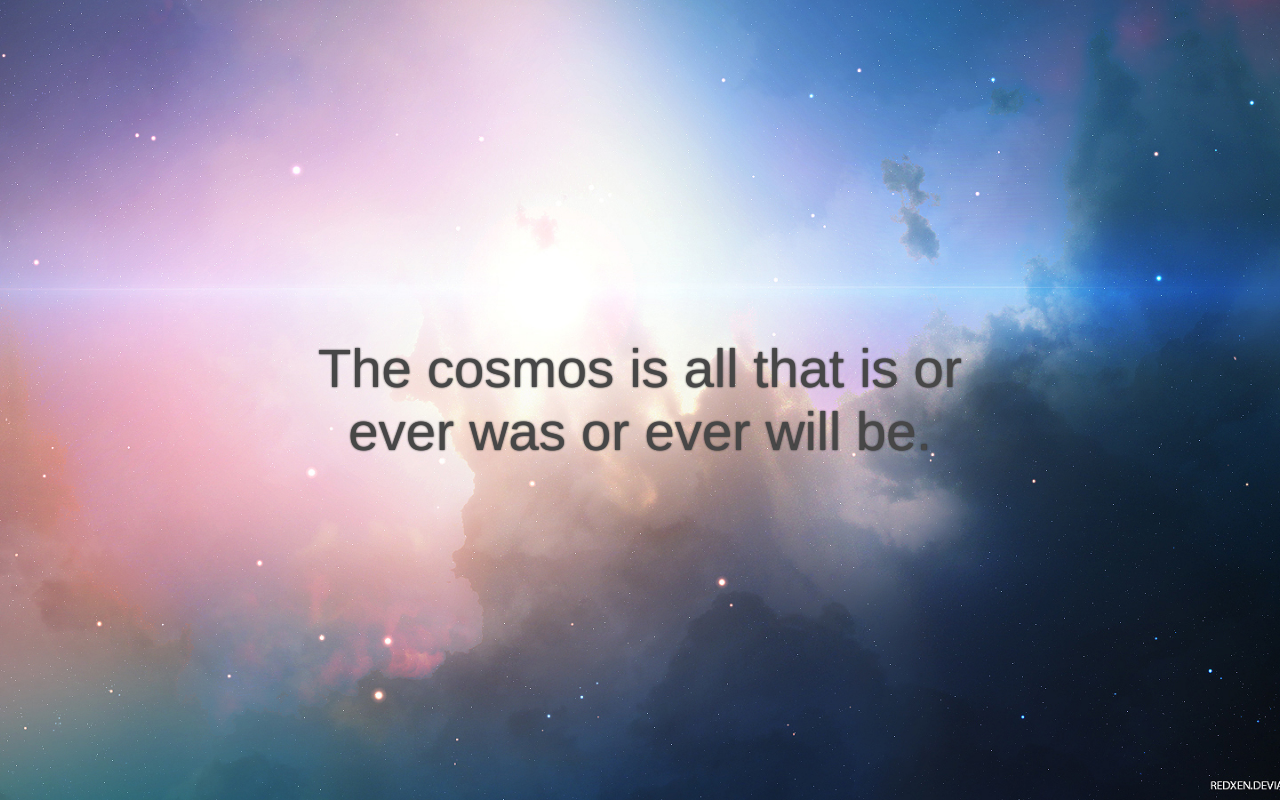
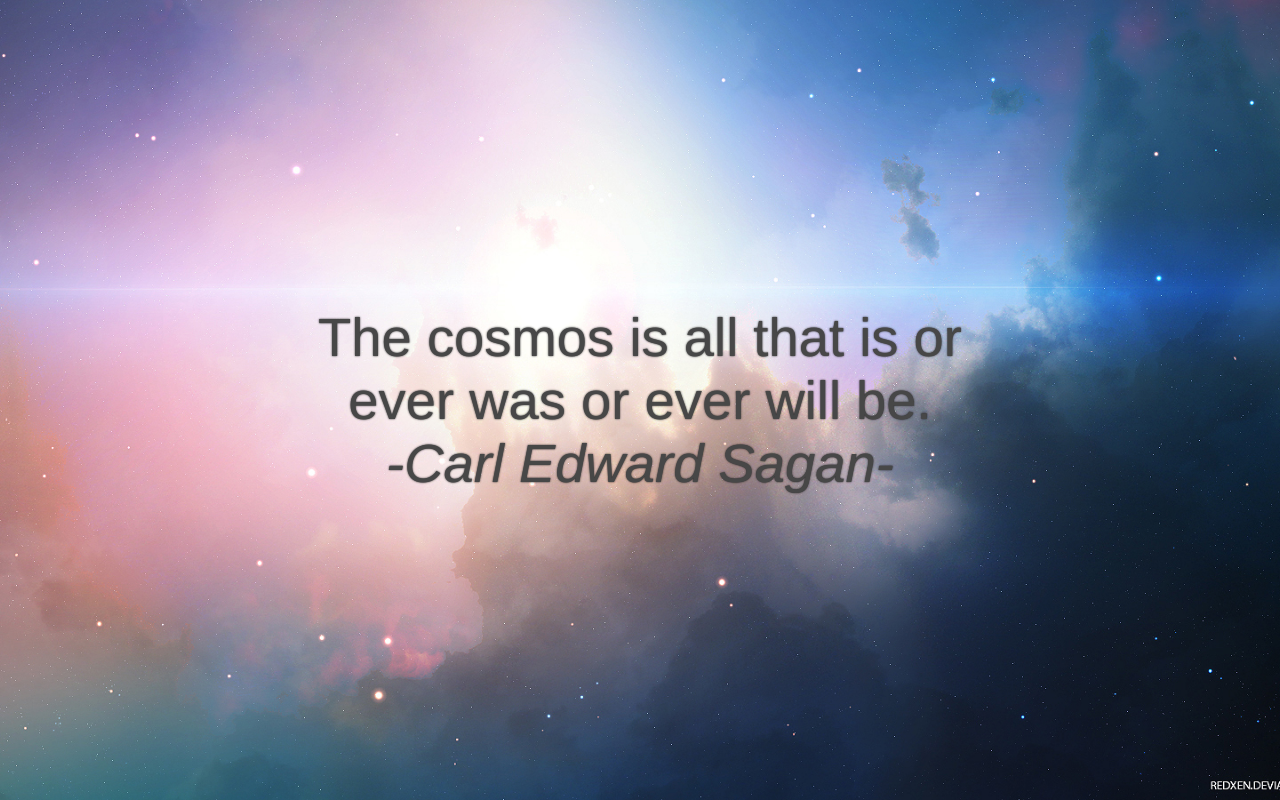
Before and after one commit to jorovipe97/hello-world, a website: page index.html in a window 1280 px wide. Drawn offline with Linux system fonts and the light colour scheme.

Commit message:
Was added the autor phrase on index.html

```diff
--- a/index.html
+++ b/index.html
@@ -10,6 +10,8 @@
 		<div id="inner">
 			<div class="text">
 				The cosmos is all that is or</br> ever was or ever will be.
+				</br>
+				<i>-Carl Edward Sagan-<i>
 			</div>
 		</div>
 	</body>
```
